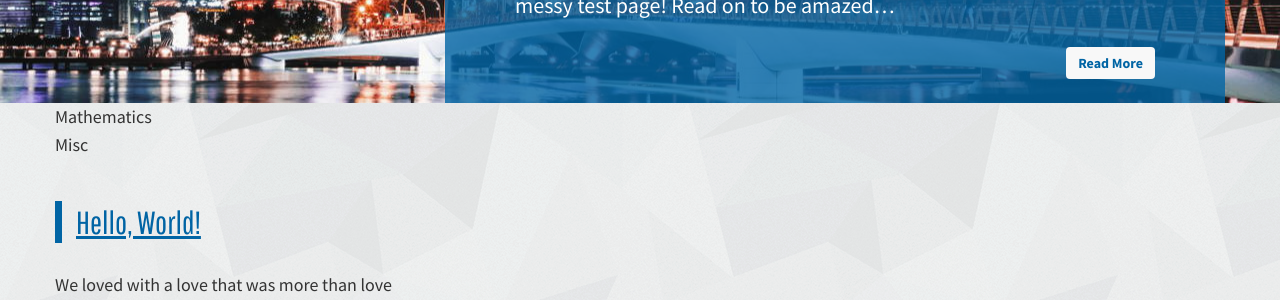
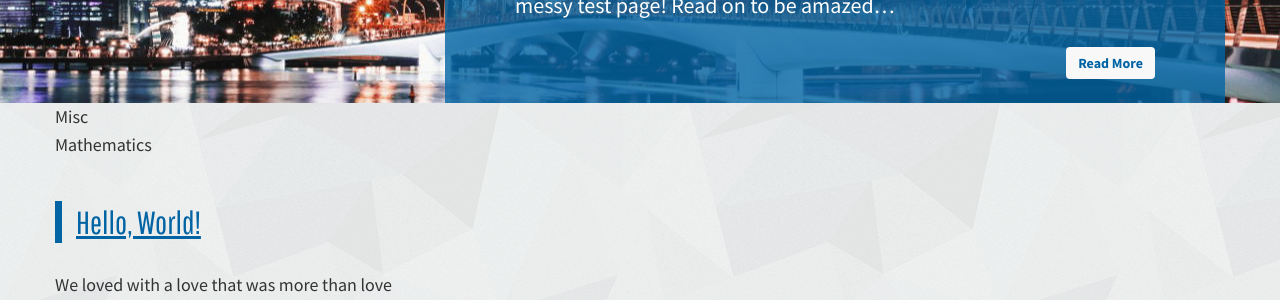
Before and after one commit to aarondgordon/aarondgordon.github.io, a Jekyll site: the page built from index.md, in a window 1280 px wide. Shown: the part 471-771 px from the top of the page. Built offline with Jekyll 4.4.1, drawn with Linux system fonts in a browser that asks for light colours; nearby versions of some CDN libraries; comment, search, counter and statistics services are not loaded.

Commit message:
Update home.html

```diff
--- a/_layouts/home.html
+++ b/_layouts/home.html
@@ -30,7 +30,8 @@ layout: default
       {% for tag in sortedTags %}
         {% assign tagNames=tagNames | push:tag.first %}
       {% endfor %}
-      {% for tag in [tagNames | reverse] limit:9 %}
+      {% assign tagNames=tagNames | reverse %}
+      {% for tag in tagNames limit:9 %}
         {{ tag }}<br/>
       {% endfor %}
     </div>
```
